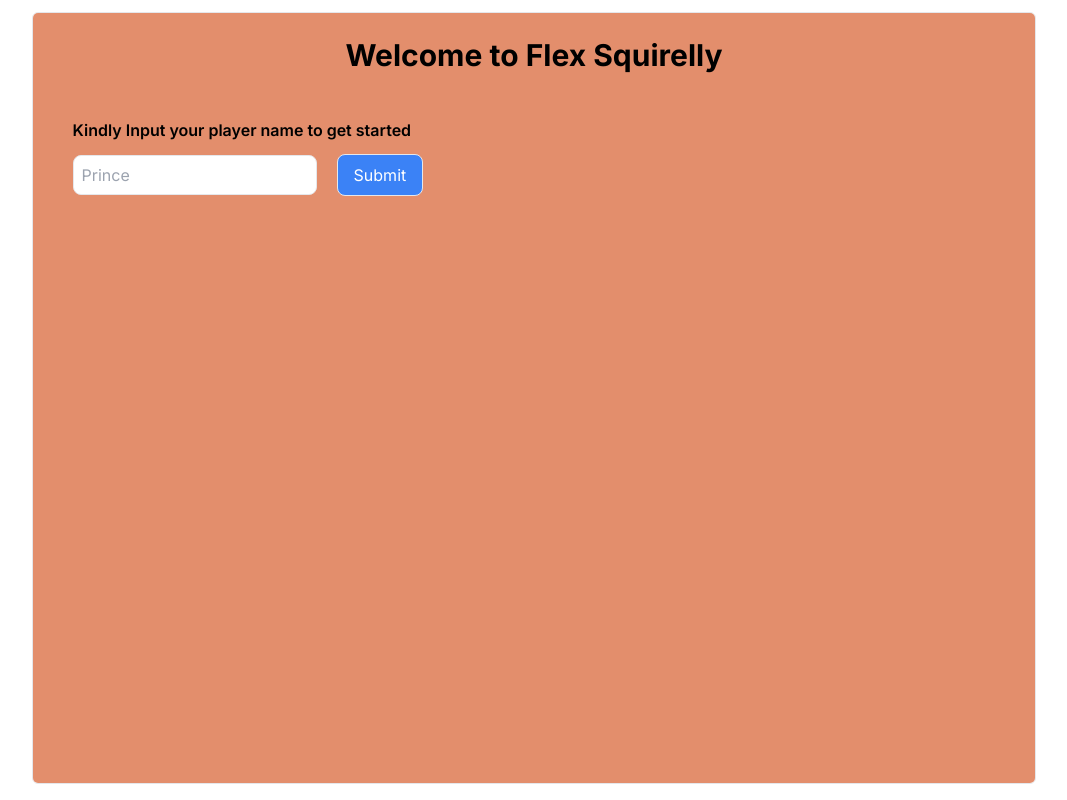
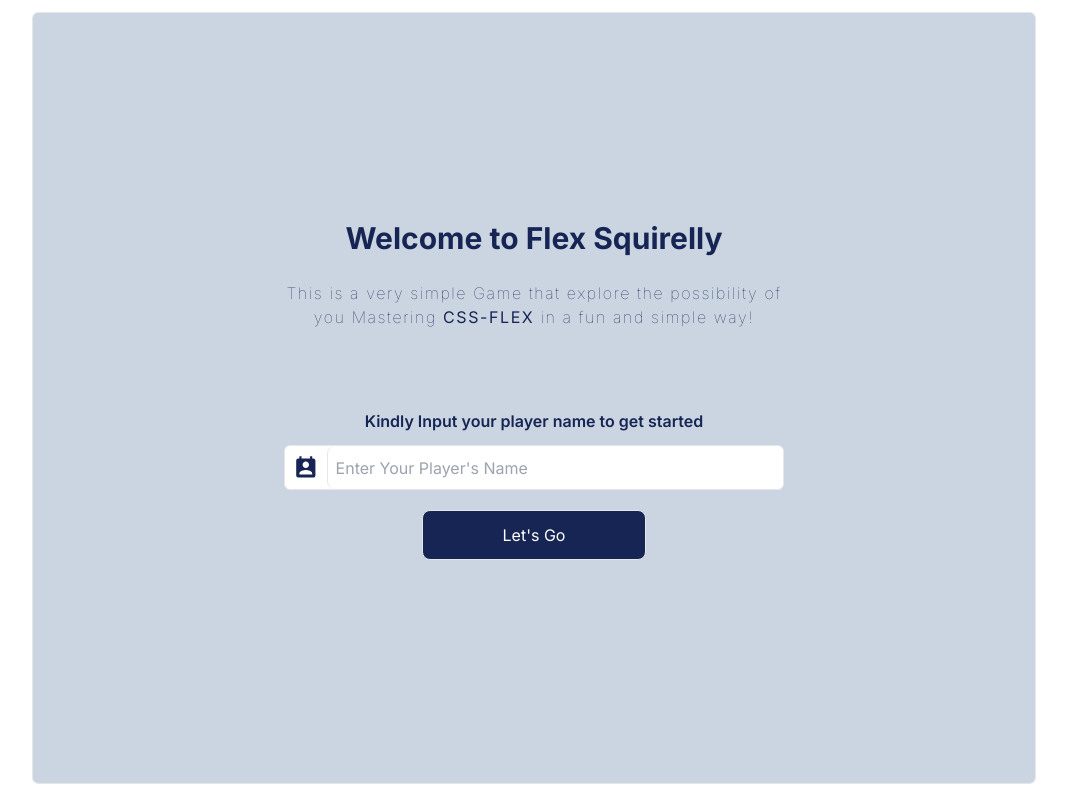
Before and after one commit to PetxCode/CSS_done, a Next.js app: page / in a window 1280 px wide. Shown: the whole page, without its empty margins (106-1173 px from the left). Built offline with nearby package versions, Linux system fonts and the light colour scheme.

Commit message:
done well

```diff
--- a/app/components/QuestionPart.tsx
+++ b/app/components/QuestionPart.tsx
@@ -76,7 +76,7 @@ export const QuestionPart: FC<iProps> = ({
 
   return (
     <div
-      className="order-2 rounded-b-md lg:rounded-l-md  lg:order-1 col-span-1 lg:col-span-3 bg-[#e38e6c]
+      className="order-2 rounded-b-md lg:rounded-l-md  lg:order-1 col-span-1 lg:col-span-3 bg-slate-300
     py-4 px-8 h-full flex flex-col"
     >
       <section className="flex w-full justify-between">
@@ -169,10 +169,10 @@ export const QuestionPart: FC<iProps> = ({
       {/* Footer */}
       <div className="flex-1" />
       <div className="flex flex-col w-full justify-center items-center text-[12px]">
-        <p className="tracking-wide">
+        <p className="tracking-wide text-center">
           CSS-Flex Mastery, created by set08 for CodeLab Set10
         </p>
-        <div className="text-[10pxr]  font-semibold">
+        <div className="text-[10pxr]  font-semibold text-center">
           GitHub • Twitter • LinkedIN
         </div>
       </div>
--- a/app/layout.tsx
+++ b/app/layout.tsx
@@ -21,7 +21,7 @@ export default function RootLayout({
     <ReduxProvider>
       <html lang="en">
         <body className={inter.className}>
-          <div className="p-1 m-2 flex justify-center transition-all duration-300 ">
+          <div className="p-1 m-2 flex justify-center transition-all duration-300 text-blue-950">
             <Provider>
               <main className="bg-[slate-100] rounded-md h-full w-full lg:w-full xl:w-[80%] border overflow-hidden">
                 <LoaderSpin children={children} />
--- a/app/page.tsx
+++ b/app/page.tsx
@@ -1,5 +1,5 @@
 "use client";
-
+import { MdPermContactCalendar } from "react-icons/md";
 import React, { useState } from "react";
 import { useRouter } from "next/navigation";
 import { useDispatch } from "react-redux";
@@ -10,28 +10,37 @@ const page = () => {
   const [state, setState] = useState("");
   const navigate = useRouter();
   return (
-    <div className="h-[calc(100vh-30px)] w-[100%] bg-[#e38e6c]">
-      <div className="w-full pt-[20px] text-center">
+    <div className="h-[calc(100vh-30px)] w-[100%] bg-slate-300 flex flex-col justify-center items-center">
+      <div className="w-full pt-[20px] flex flex-col items-center">
         <h1 className="text-[30px] font-bold">Welcome to Flex Squirelly</h1>
+        <div className="w-full flex justify-center">
+          <p className=" font-thin tracking-widest mt-5 w-[90%] md:w-[500px] text-center">
+            This is a very simple Game that explore the possibility of you
+            Mastering <strong>CSS-FLEX</strong> in a fun and simple way!
+          </p>
         </div>
-      <div className="w-full p-[40px]">
-        <div>
+      </div>
+
+      <div className="w-full items-center p-[40px] flex justify-center mt-10">
+        <div className="w-full flex flex-col items-center">
           <h3 className="font-semibold mb-3">
             Kindly Input your player name to get started
           </h3>
-          <div className="flex justify-start items-center gap-[20px]">
+          <div className="flex justify-start items-center gap-[20px] border rounded-md w-[80%] md:w-[500px] h-[45px] bg-white overflow-hidden mb-5">
+            <MdPermContactCalendar className="ml-2 mr-0 pr-0 text-[28px]" />
             <input
               type="text"
-              placeholder="Prince"
-              className="h-[40px] pl-2 rounded-lg outline-none border"
+              placeholder="Enter Your Player's Name"
+              className=" border-l -ml-3 h-full w-full pl-2 rounded-lg outline-none "
               value={state}
               onChange={(e: React.ChangeEvent<HTMLInputElement>) => {
                 setState(e.target.value);
               }}
             />
+          </div>
           <button
             type="submit"
-              className="py-2 px-4 rounded-lg border bg-blue-500 text-white"
+            className="py-3 px-20 rounded-lg border  bg-blue-950 text-white"
             onClick={() => {
               if (state !== "") {
                 dispatch(createUserName(state));
@@ -40,9 +49,8 @@ const page = () => {
               }
             }}
           >
-              Submit
+            Let's Go
           </button>
-          </div>
         </div>
       </div>
     </div>
```
Lines whose indentation alone changed are shown as unchanged.
